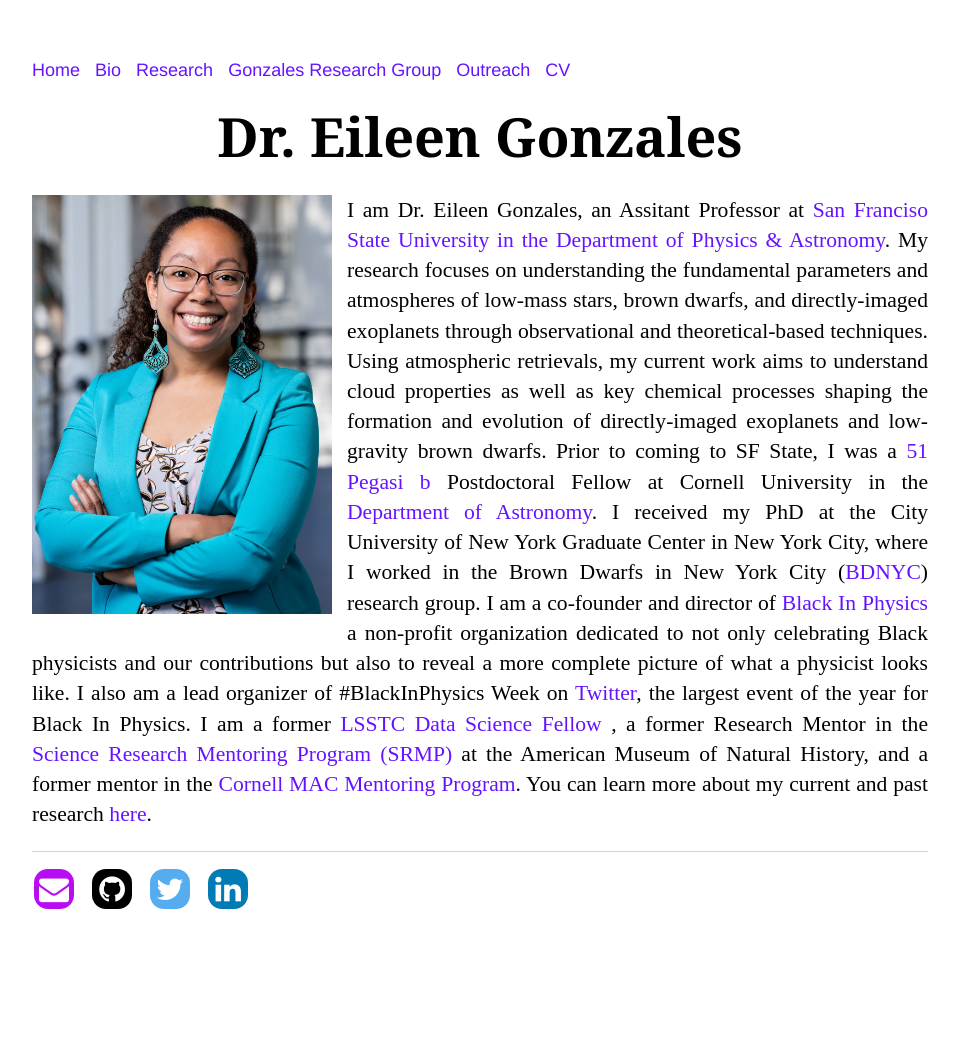
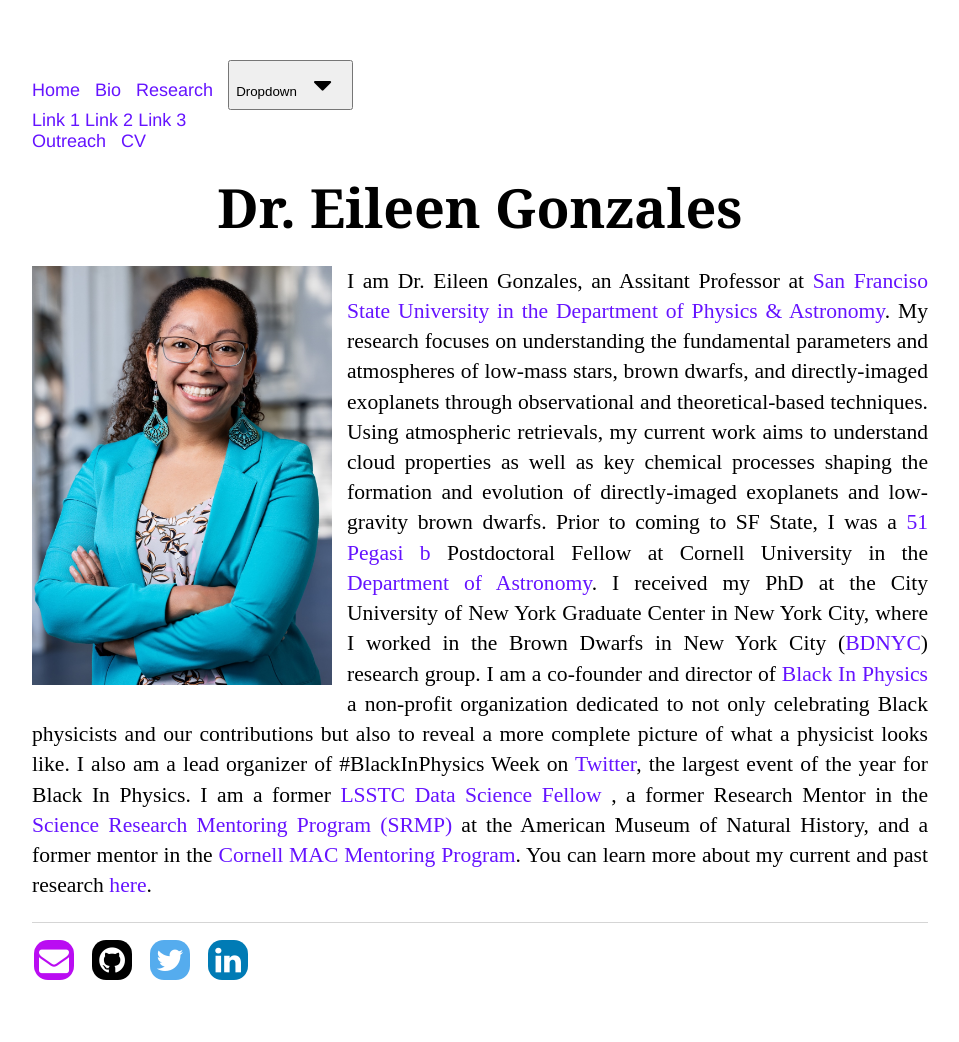
Before and after one commit to ECGonzales/ECGonzales.github.io, a Jekyll site: the page built from index.html, in a window 1280 px wide. Shown: the whole page, without its empty margins (160-1119 px from the left). Built offline with Jekyll 4.4.1, drawn with Linux system fonts in a browser that asks for light colours; before the commit the page ends 971 px from its top, so only the background shows below that.

Commit message:
test dropdown default.html

```diff
--- a/_layouts/default.html
+++ b/_layouts/default.html
@@ -13,7 +13,14 @@
 	        		<li><a href="/">Home</a></li>
 				<li><a href="/Bio">Bio</a></li>
 		        	<li><a href="/Research">Research</a></li>
-				<li><a href="/GonzalesGroup">Gonzales Research Group</a></li>
+					<button class="dropbtn">Dropdown
+      						<i class="fa fa-caret-down"></i>
+   					 </button>
+    					<div class="dropdown-content">
+      					<a href="#">Link 1</a>
+      					<a href="#">Link 2</a>
+      				<a href="#">Link 3</a>
+    				</div>
 				<li><a href="/Outreach">Outreach</a></li>
 	        		<li><a href="/CV">CV</a></li>
 	    		</ul>
```
